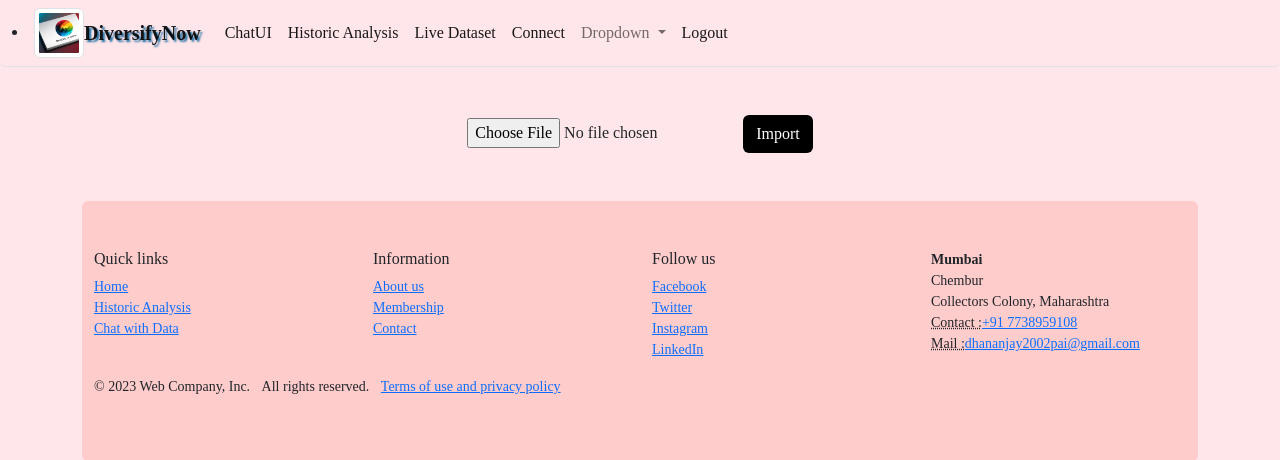
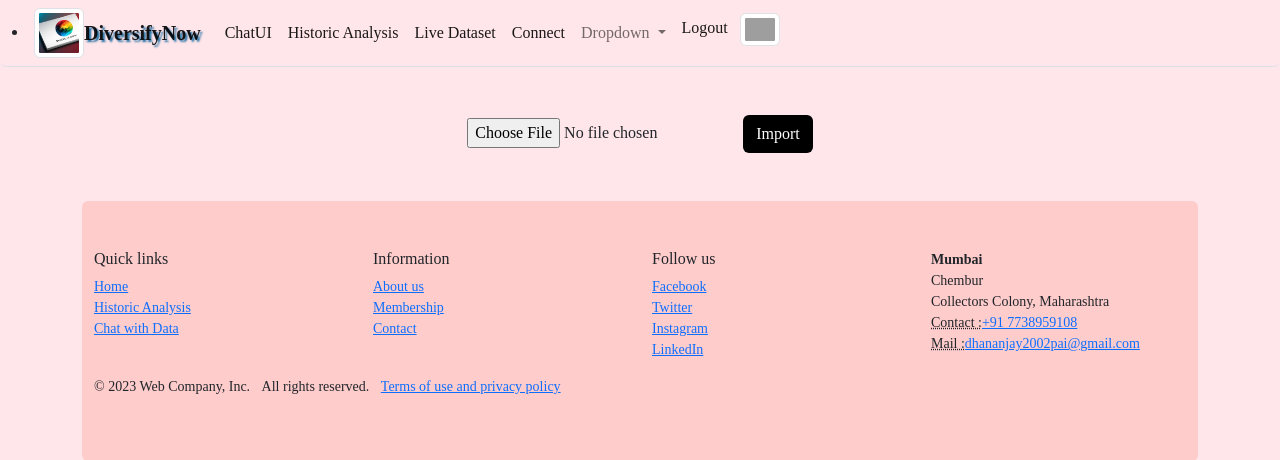
Before and after one commit to dhananjaypai08/diversifiedHiring, a Django app: page /custom/ in a window 1280 px wide. Shown: the top 460 px of the page. Run offline with Django 4.2, Linux system fonts and the light colour scheme; parts of the project's set-up code (start-up, migrations or seed data) failed here and were passed over; some libraries are stand-ins or nearby versions; grey boxes are pictures that could not be loaded.

Commit message:
pfp icon

```diff
--- a/diversifynow/templates/partials/base.html
+++ b/diversifynow/templates/partials/base.html
@@ -70,7 +70,9 @@
             </li>
             {% else %}
             <li class="nav-item">
-              <a class="nav-link active aria-current="page" href="/logout/">Logout</a>
+
+              <a class="d-inline nav-link active" aria-current="page" href="/logout/">Logout</a>
+              <img class="d-inline img-thumbnail" src="https://tse4.mm.bing.net/th?id=OIP._VoTfUzENldEmDbFEcQi4QHaHa&pid=Api&P=0&h=180" height="30" width="40" alt="Thumbnail image">
             </li>
             {% endif %}
           </ul>
```
